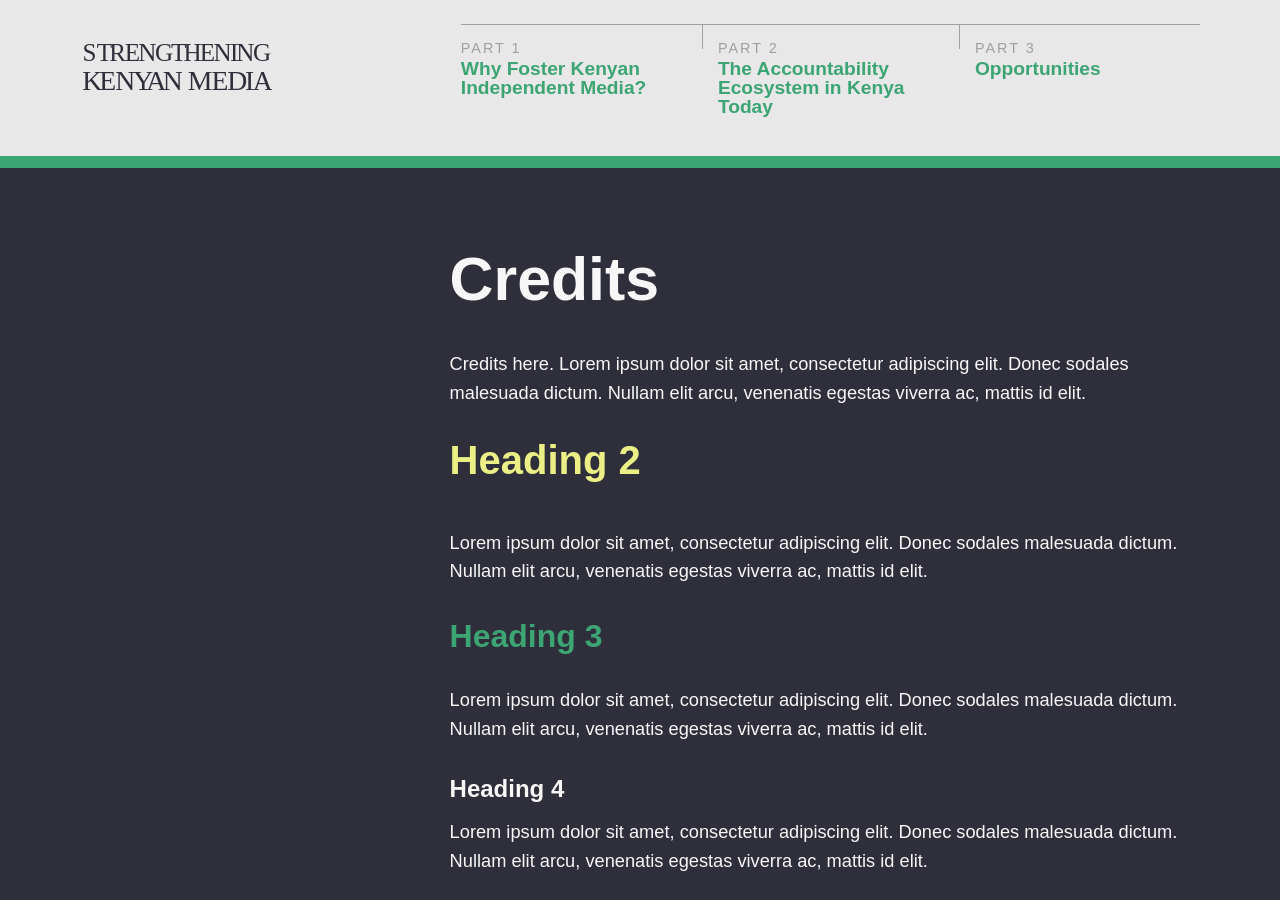
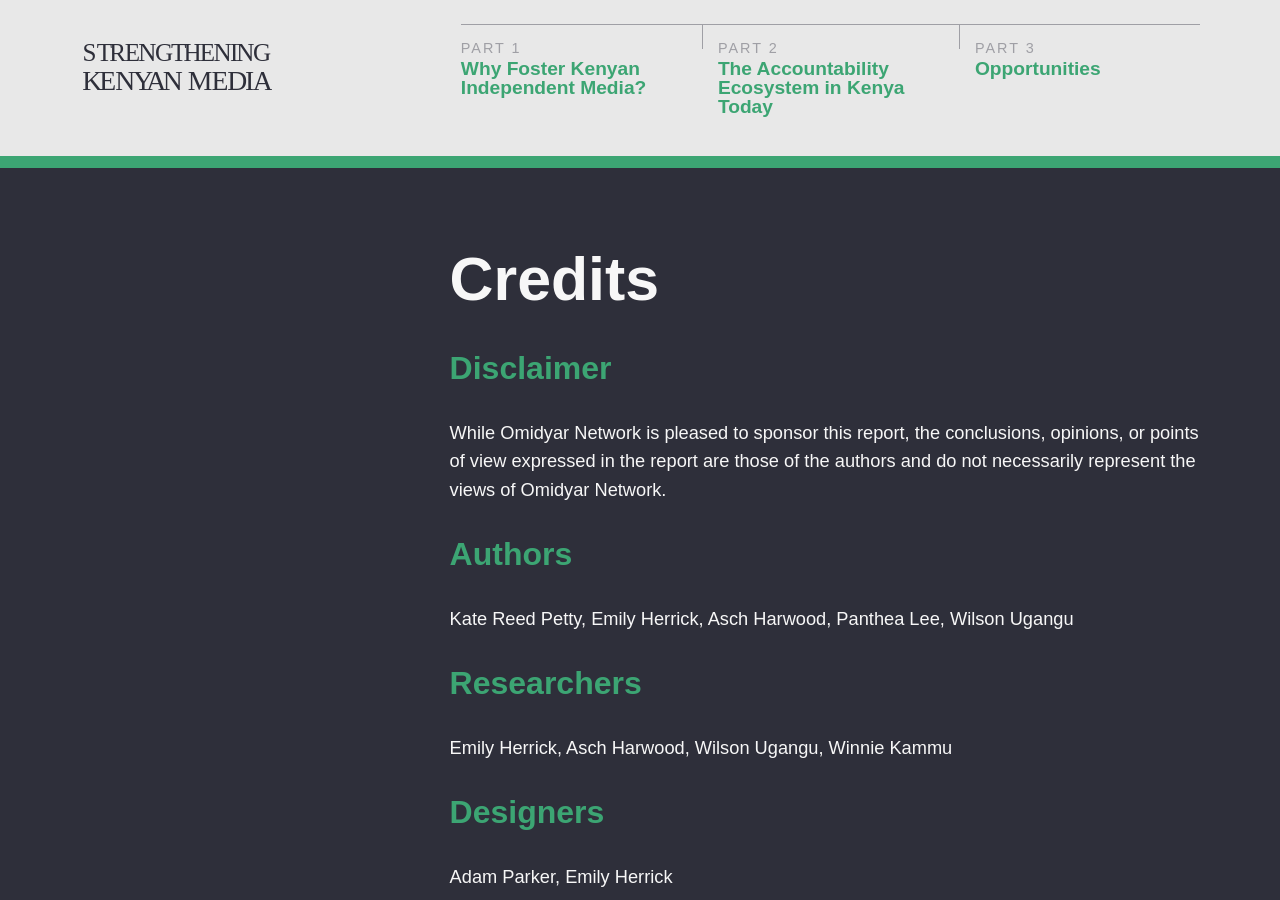
Before and after one commit to theReboot/onken, a Jekyll site: the page built from credits.md, in a window 1280 px wide and 900 px high. Built offline with Jekyll 4.4.1, drawn with Linux system fonts in a browser that asks for light colours; nearby versions of some CDN libraries.

Commit message:
Updated credits page with content

```diff
--- a/credits.md
+++ b/credits.md
@@ -6,16 +6,15 @@ permalink: /credits/
 
 # Credits
 
-Credits here. Lorem ipsum dolor sit amet, consectetur adipiscing elit. Donec sodales malesuada dictum. Nullam elit arcu, venenatis egestas viverra ac, mattis id elit.
+### Disclaimer
 
-## Heading 2
+While Omidyar Network is pleased to sponsor this report, the conclusions, opinions, or points of view expressed in the report are those of the authors and do not necessarily represent the views of Omidyar Network.
 
-Lorem ipsum dolor sit amet, consectetur adipiscing elit. Donec sodales malesuada dictum. Nullam elit arcu, venenatis egestas viverra ac, mattis id elit.
+### Authors
+Kate Reed Petty, Emily Herrick, Asch Harwood, Panthea Lee, Wilson Ugangu
 
-### Heading 3
+### Researchers
+Emily Herrick, Asch Harwood, Wilson Ugangu, Winnie Kammu
 
-Lorem ipsum dolor sit amet, consectetur adipiscing elit. Donec sodales malesuada dictum. Nullam elit arcu, venenatis egestas viverra ac, mattis id elit.
-
-#### Heading 4
-
-Lorem ipsum dolor sit amet, consectetur adipiscing elit. Donec sodales malesuada dictum. Nullam elit arcu, venenatis egestas viverra ac, mattis id elit.
+### Designers
+Adam Parker, Emily Herrick
```
